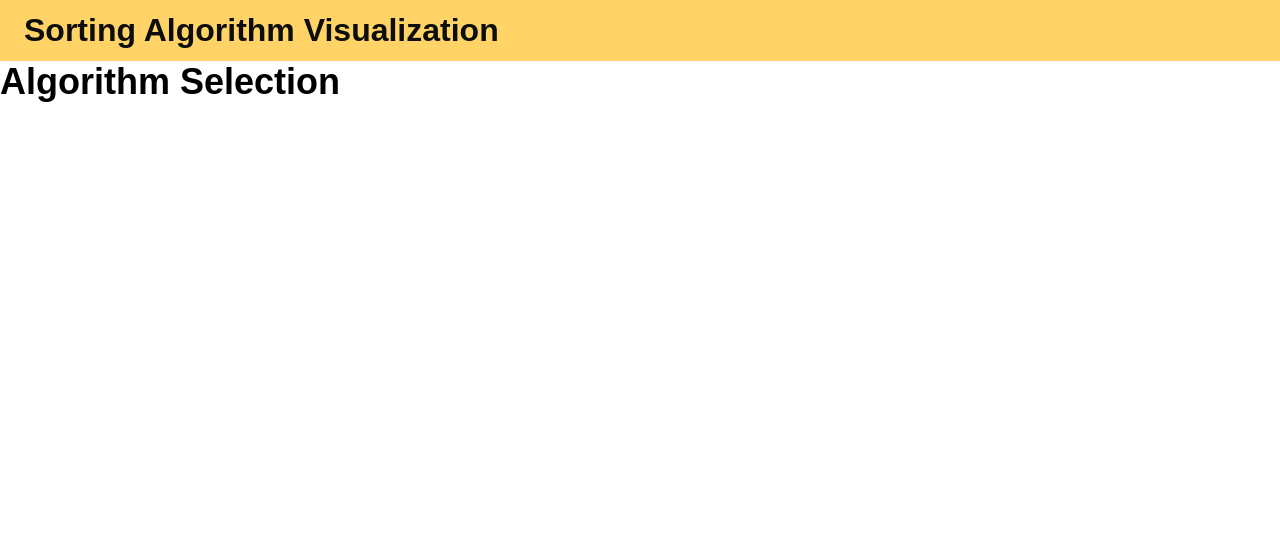
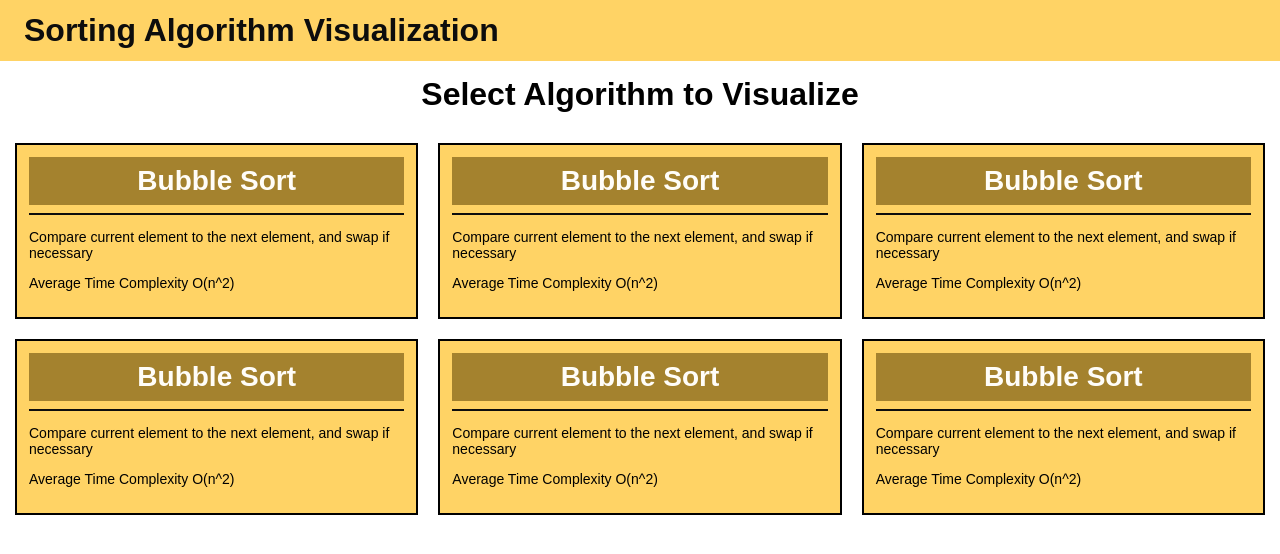
Before and after one commit to SSS-BBB/sorting-algorithm-visualization, a React (Vite) app: page / in a window 1280 px wide. Shown: the top 554 px of the page. Built offline with nearby package versions, Linux system fonts and the light colour scheme.

Commit message:
Created Algorithm Selection Page
-added algorithm card in selection page
-show card as grid which will have different number of columns when resize

```diff
--- a/src/index.css
+++ b/src/index.css
@@ -40,5 +40,5 @@ h5 {
 
 p {
     font-family: Arial, Helvetica, sans-serif;
-    font-size: 12px;
+    font-size: 14px;
 }
--- /dev/null
+++ b/src/pages/algorithm_selection/AlgorithmSelection.css
@@ -0,0 +1,25 @@
+.algorithm-selection {
+    display: flex;
+    flex-direction: column;
+    align-items: center;
+    margin: 15px;
+}
+
+.algorithm-grid {
+    display: grid;
+    grid-template-columns: repeat(3, 1fr);
+    gap: 20px;
+    margin-top: 30px;
+}
+
+@media (max-width: 832px) {
+    .algorithm-grid {
+        grid-template-columns: repeat(2, 1fr);
+    }
+}
+
+@media (max-width: 576px) {
+    .algorithm-grid {
+        grid-template-columns: 1fr;
+    }
+}
--- a/src/pages/algorithm_selection/AlgorithmSelection.jsx
+++ b/src/pages/algorithm_selection/AlgorithmSelection.jsx
@@ -1,9 +1,44 @@
+import AlgorithmCard from "./components/AlgorithmCard.jsx";
+import "./AlgorithmSelection.css"
 
 function AlgorithmSelection() {
+
     return (
-        <>
-            <h1>Algorithm Selection</h1>
-        </>
+        <div className="algorithm-selection">
+            <h2>Select Algorithm to Visualize</h2>
+            <div className="algorithm-grid">
+                <AlgorithmCard
+                    name="Bubble Sort"
+                    summary="Compare current element to the next element, and swap if necessary"
+                    avgTimeComplexity="O(n^2)"
+                    />
+                <AlgorithmCard
+                    name="Bubble Sort"
+                    summary="Compare current element to the next element, and swap if necessary"
+                    avgTimeComplexity="O(n^2)"
+                    />
+                <AlgorithmCard
+                    name="Bubble Sort"
+                    summary="Compare current element to the next element, and swap if necessary"
+                    avgTimeComplexity="O(n^2)"
+                    />
+                <AlgorithmCard
+                    name="Bubble Sort"
+                    summary="Compare current element to the next element, and swap if necessary"
+                    avgTimeComplexity="O(n^2)"
+                    />
+                <AlgorithmCard
+                    name="Bubble Sort"
+                    summary="Compare current element to the next element, and swap if necessary"
+                    avgTimeComplexity="O(n^2)"
+                    />
+                <AlgorithmCard
+                    name="Bubble Sort"
+                    summary="Compare current element to the next element, and swap if necessary"
+                    avgTimeComplexity="O(n^2)"
+                    />
+            </div>
+        </div>
     );
 }
 
--- /dev/null
+++ b/src/pages/algorithm_selection/components/AlgorithmCard.jsx
@@ -0,0 +1,32 @@
+function AlgorithmCard({ name, summary, avgTimeComplexity }) {
+
+    const cardStyle = {
+        backgroundColor: "var(--primary-color)",
+        padding: "12px",
+        border: "2px solid black"
+    };
+
+    const nameStyle = {
+        backgroundColor: "var(--secondary-color)",
+        padding: "8px",
+        color: "var(--secondary-font-color)",
+        textAlign: "center"
+    };
+
+    const lineStyle = {
+        border: "none",
+        height: "2px",
+        backgroundColor: "var(--primary-font-color)"
+    };
+
+    return (
+        <div style={cardStyle}>
+            <h3 style={nameStyle}>{name}</h3>
+            <hr style={lineStyle} />
+            <p>{summary}</p>
+            <p>Average Time Complexity {avgTimeComplexity}</p>
+        </div>
+    );
+}
+
+export default AlgorithmCard
```
